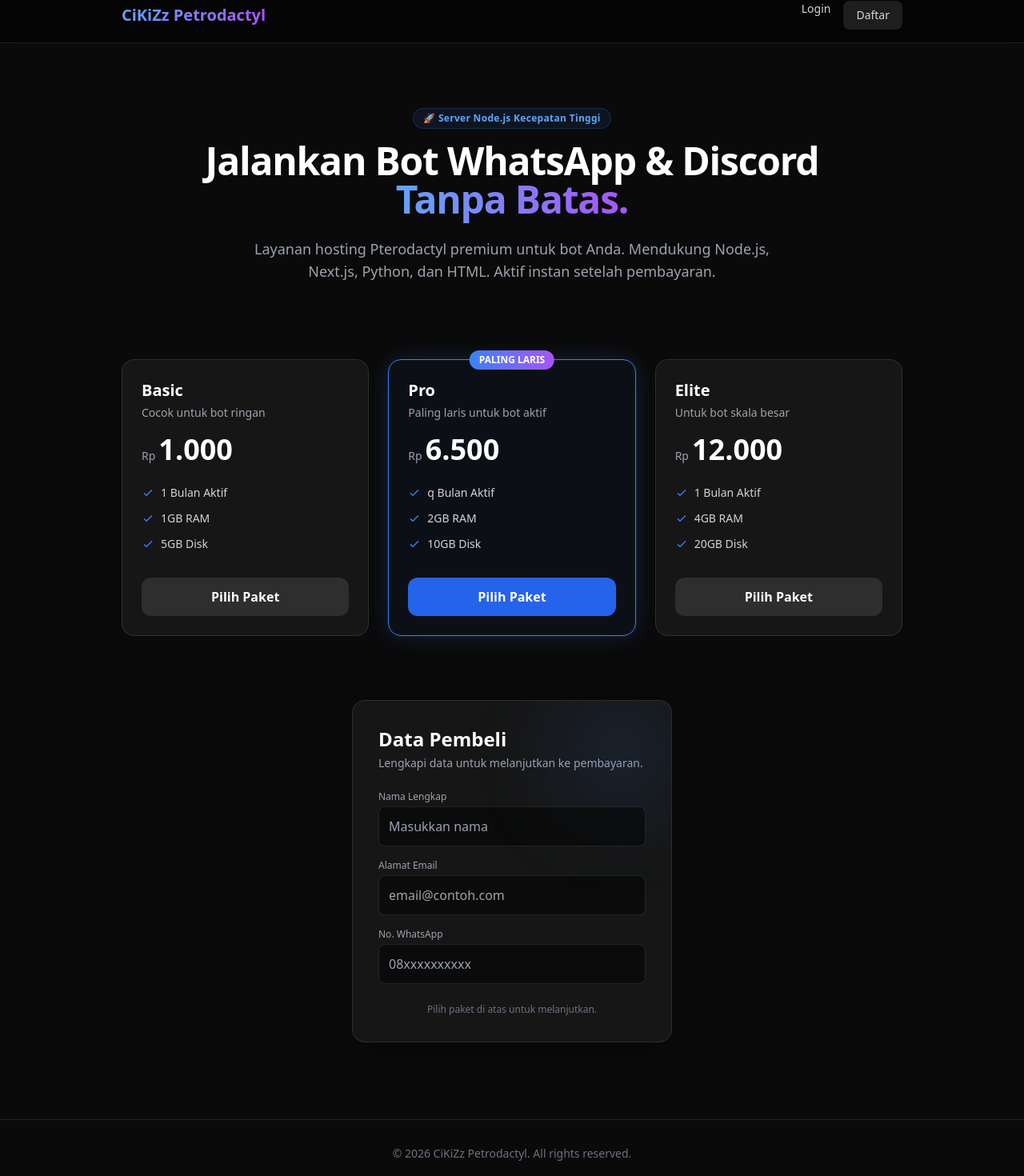
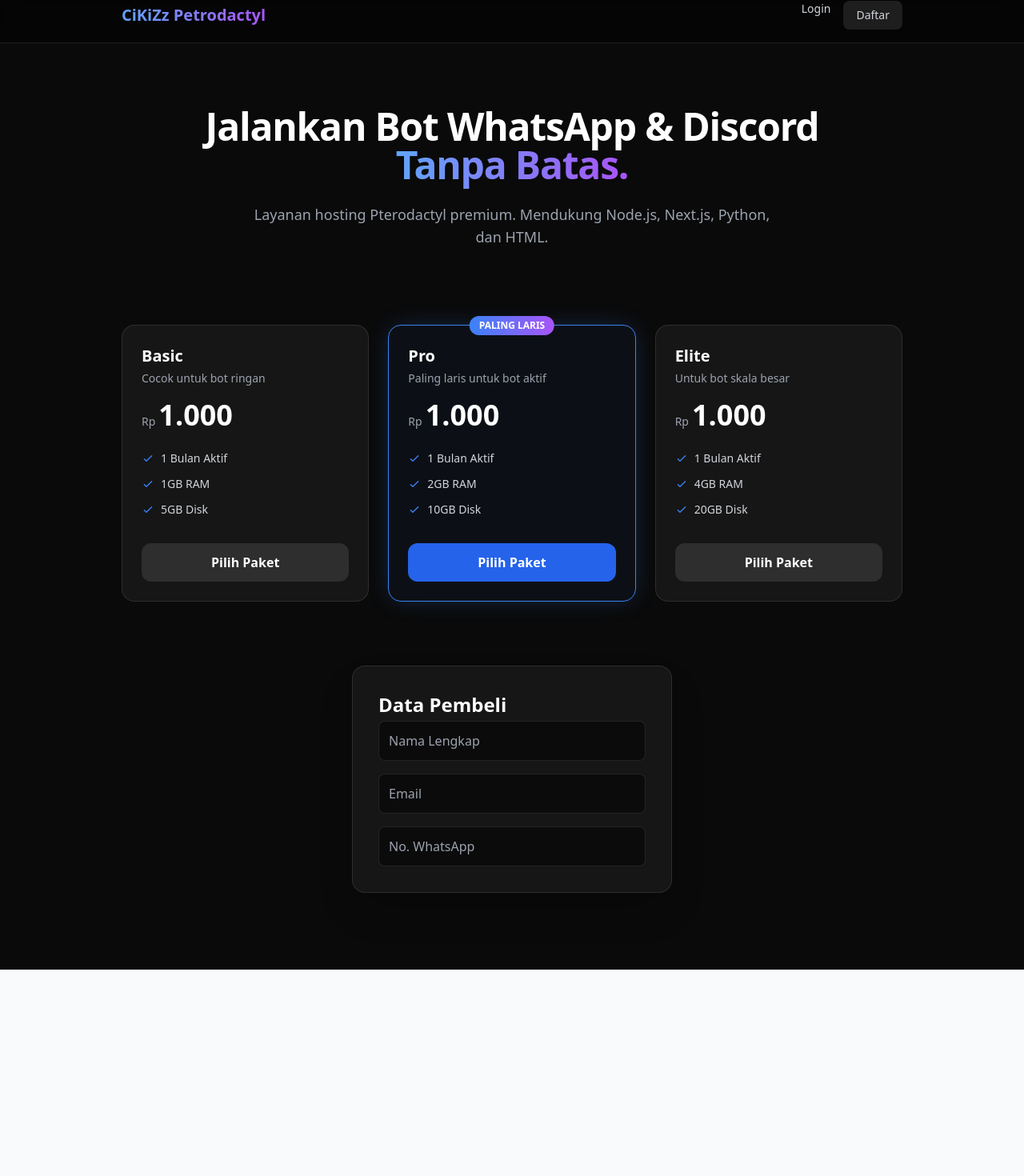
Before and after one commit to ZetsuXlinee/CiKiZz-Pterodactyl, a Next.js app: page / in a window 1280 px wide. Shown: the part 15-1485 px from the top of the page at 80% size. After the commit the page ends 1227 px from the top, so only its background shows below. Built offline with nearby package versions, Linux system fonts and the light colour scheme.

Commit message:
Update page.tsx

```diff
--- a/app/page.tsx
+++ b/app/page.tsx
@@ -1,25 +1,59 @@
 'use client';
-import { useState } from 'react';
+import { useState, useEffect } from 'react';
 
 const plans = [
   { id: 'basic', name: 'Basic', price: 1000, desc: 'Cocok untuk bot ringan', features: ['1 Bulan Aktif', '1GB RAM', '5GB Disk'] },
-  { id: 'pro', name: 'Pro', price: 6500, desc: 'Paling laris untuk bot aktif', features: ['q Bulan Aktif', '2GB RAM', '10GB Disk'], popular: true },
-  { id: 'elite', name: 'Elite', price: 12000, desc: 'Untuk bot skala besar', features: ['1 Bulan Aktif', '4GB RAM', '20GB Disk'] },
+  { id: 'pro', name: 'Pro', price: 1000, desc: 'Paling laris untuk bot aktif', features: ['1 Bulan Aktif', '2GB RAM', '10GB Disk'], popular: true },
+  { id: 'elite', name: 'Elite', price: 1000, desc: 'Untuk bot skala besar', features: ['1 Bulan Aktif', '4GB RAM', '20GB Disk'] },
 ];
 
 export default function Home() {
   const [form, setForm] = useState({ name: '', email: '', phone: '' });
   const [loading, setLoading] = useState(false);
   const [qrData, setQrData] = useState<{img: string, total: number, ref: string} | null>(null);
-  // State baru untuk menampung data akun
   const [accountData, setAccountData] = useState<{username: string, password: string, panelUrl: string} | null>(null);
+  const [statusMessage, setStatusMessage] = useState('');
+
+  // Fungsi cek status otomatis
+  useEffect(() => {
+    let interval: NodeJS.Timeout;
+
+    if (qrData) {
+      interval = setInterval(async () => {
+        try {
+          const res = await fetch('/api/check-status', {
+            method: 'POST',
+            headers: { 'Content-Type': 'application/json' },
+            body: JSON.stringify({ ref: qrData.ref })
+          });
+          const data = await res.json();
+
+          if (data.status === 'COMPLETED' && data.account) {
+            setQrData(null);
+            setAccountData(data.account);
+            clearInterval(interval);
+          } else if (data.status === 'PROVISIONING') {
+            setStatusMessage('Pembayaran diterima! Sedang membuat server Anda...');
+          } else if (data.status === 'FAILED') {
+            setStatusMessage('Gagal membuat server. Hubungi Admin.');
+            clearInterval(interval);
+          }
+        } catch (e) {
+          console.log('Cek status error');
+        }
+      }, 3000); // Cek setiap 3 detik
+    }
+
+    return () => clearInterval(interval);
+  }, [qrData]);
 
   async function handleBuy(planId: string) {
     if (!form.name || !form.email || !form.phone) {
-      alert('Mohon isi Nama, Email, dan No. WhatsApp terlebih dahulu di form bawah!');
+      alert('Mohon isi Nama, Email, dan No. WhatsApp terlebih dahulu!');
       return;
     }
     setLoading(true);
+    setStatusMessage('');
 
     try {
       const res = await fetch('/api/checkout', {
@@ -42,35 +76,8 @@ export default function Home() {
     }
   }
 
-  async function checkPaymentStatus() {
-    if (!qrData) return;
-    setLoading(true);
-    try {
-      const res = await fetch('/api/check-status', {
-        method: 'POST',
-        headers: { 'Content-Type': 'application/json' },
-        body: JSON.stringify({ ref: qrData.ref })
-      });
-      const data = await res.json();
-
-      if (data.status === 'COMPLETED' && data.account) {
-        // Jika selesai, tutup QRIS dan tampilkan akun
-        setQrData(null);
-        setAccountData(data.account);
-      } else if (data.status === 'PROVISIONING') {
-        alert('Pembayaran Berhasil! Server Anda sedang dibuat (mohon tunggu 10-30 detik), lalu klik Cek Status lagi.');
-      } else {
-        alert('Pembayaran belum masuk. Silakan tunggu 1-2 menit lalu cek lagi.');
-      }
-    } catch (e) {
-      alert('Gagal mengecek status.');
-    }
-    setLoading(false);
-  }
-
   return (
     <div className="min-h-screen bg-[#0a0a0a] text-white selection:bg-blue-500/30">
-      {/* Navbar */}
       <nav className="border-b border-white/10 bg-black/50 backdrop-blur-md sticky top-0 z-40">
         <div className="max-w-5xl mx-auto px-6 py-4 flex justify-between items-center">
           <h1 className="text-xl font-bold bg-gradient-to-r from-blue-400 to-purple-500 bg-clip-text text-transparent">CiKiZz Petrodactyl</h1>
@@ -81,51 +88,26 @@ export default function Home() {
         </div>
       </nav>
 
-      {/* Hero Section */}
       <header className="max-w-4xl mx-auto px-6 pt-20 pb-16 text-center">
-        <div className="inline-block mb-4 px-3 py-1 rounded-full bg-blue-500/10 border border-blue-500/20 text-blue-400 text-xs font-semibold tracking-wide">
-          🚀 Server Node.js Kecepatan Tinggi
-        </div>
         <h1 className="text-4xl md:text-5xl font-extrabold mb-6 tracking-tight">
           Jalankan Bot WhatsApp & Discord <br className="hidden md:block"/>
           <span className="bg-gradient-to-r from-blue-400 to-purple-500 bg-clip-text text-transparent">Tanpa Batas.</span>
         </h1>
-        <p className="text-gray-400 text-lg mb-8 max-w-2xl mx-auto">
-          Layanan hosting Pterodactyl premium untuk bot Anda. Mendukung Node.js, Next.js, Python, dan HTML. Aktif instan setelah pembayaran.
-        </p>
+        <p className="text-gray-400 text-lg mb-8 max-w-2xl mx-auto">Layanan hosting Pterodactyl premium. Mendukung Node.js, Next.js, Python, dan HTML.</p>
       </header>
 
-      {/* Pricing Cards */}
       <section className="max-w-5xl mx-auto px-6 pb-20">
         <div className="grid md:grid-cols-3 gap-6">
           {plans.map((p) => (
-            <div key={p.id} className={`relative p-6 rounded-2xl border ${p.popular ? 'border-blue-500 bg-blue-500/5 shadow-[0_0_30px_-5px_rgba(59,130,246,0.3)]' : 'border-white/10 bg-white/5'} flex flex-col transition-all duration-300 hover:-translate-y-1`}>
-              {p.popular && (
-                <div className="absolute top-0 left-1/2 -translate-x-1/2 -translate-y-1/2 bg-gradient-to-r from-blue-500 to-purple-500 text-white text-xs font-bold px-3 py-1 rounded-full">
-                  PALING LARIS
-                </div>
-              )}
+            <div key={p.id} className={`relative p-6 rounded-2xl border ${p.popular ? 'border-blue-500 bg-blue-500/5 shadow-[0_0_30px_-5px_rgba(59,130,246,0.3)]' : 'border-white/10 bg-white/5'} flex flex-col`}>
+              {p.popular && <div className="absolute top-0 left-1/2 -translate-x-1/2 -translate-y-1/2 bg-gradient-to-r from-blue-500 to-purple-500 text-white text-xs font-bold px-3 py-1 rounded-full">PALING LARIS</div>}
               <h2 className="text-xl font-bold mb-1">{p.name}</h2>
               <p className="text-sm text-gray-400 mb-4">{p.desc}</p>
-              <div className="mb-6 flex items-baseline gap-1">
-                <span className="text-gray-400 text-sm">Rp</span>
-                <span className="text-4xl font-extrabold">{p.price.toLocaleString('id-ID')}</span>
-              </div>
-
+              <div className="mb-6 flex items-baseline gap-1"><span className="text-gray-400 text-sm">Rp</span><span className="text-4xl font-extrabold">{p.price.toLocaleString('id-ID')}</span></div>
               <ul className="space-y-3 mb-8 flex-1">
-                {p.features.map((f, i) => (
-                  <li key={i} className="flex items-center gap-2 text-sm text-gray-300">
-                    <svg className="w-4 h-4 text-blue-500" fill="none" viewBox="0 0 24 24" stroke="currentColor"><path strokeLinecap="round" strokeLinejoin="round" strokeWidth="2" d="M5 13l4 4L19 7" /></svg>
-                    {f}
-                  </li>
-                ))}
+                {p.features.map((f, i) => (<li key={i} className="flex items-center gap-2 text-sm text-gray-300"><svg className="w-4 h-4 text-blue-500" fill="none" viewBox="0 0 24 24" stroke="currentColor"><path strokeLinecap="round" strokeLinejoin="round" strokeWidth="2" d="M5 13l4 4L19 7" /></svg>{f}</li>))}
               </ul>
-
-              <button
-                onClick={() => handleBuy(p.id)}
-                disabled={loading}
-                className={`w-full py-3 rounded-xl font-semibold transition-all ${p.popular ? 'bg-blue-600 hover:bg-blue-500 text-white' : 'bg-white/10 hover:bg-white/20 text-white'} disabled:opacity-50`}
-              >
+              <button onClick={() => handleBuy(p.id)} disabled={loading} className={`w-full py-3 rounded-xl font-semibold ${p.popular ? 'bg-blue-600 hover:bg-blue-500' : 'bg-white/10 hover:bg-white/20'}`}>
                 {loading ? 'Memproses...' : 'Pilih Paket'}
               </button>
             </div>
@@ -133,53 +115,34 @@ export default function Home() {
         </div>
       </section>
 
-      {/* Checkout Form */}
       <section className="max-w-md mx-auto px-6 pb-24">
-        <div className="bg-white/5 border border-white/10 p-8 rounded-2xl shadow-2xl relative overflow-hidden">
-          <div className="absolute top-0 right-0 w-32 h-32 bg-blue-500/20 blur-[60px] rounded-full"></div>
-
+        <div className="bg-white/5 border border-white/10 p-8 rounded-2xl shadow-2xl">
           <h3 className="text-2xl font-bold mb-1">Data Pembeli</h3>
-          <p className="text-sm text-gray-400 mb-6">Lengkapi data untuk melanjutkan ke pembayaran.</p>
-
-          <div className="space-y-4 relative z-10">
-            <div>
-              <label className="block text-xs font-medium text-gray-400 mb-1">Nama Lengkap</label>
-              <input className="w-full bg-black/50 border border-white/10 p-3 rounded-lg text-white focus:outline-none focus:border-blue-500 transition-colors" placeholder="Masukkan nama" value={form.name} onChange={(e) => setForm({ ...form, name: e.target.value })} />
-            </div>
-            <div>
-              <label className="block text-xs font-medium text-gray-400 mb-1">Alamat Email</label>
-              <input className="w-full bg-black/50 border border-white/10 p-3 rounded-lg text-white focus:outline-none focus:border-blue-500 transition-colors" placeholder="email@contoh.com" type="email" value={form.email} onChange={(e) => setForm({ ...form, email: e.target.value })} />
-            </div>
-            <div>
-              <label className="block text-xs font-medium text-gray-400 mb-1">No. WhatsApp</label>
-              <input className="w-full bg-black/50 border border-white/10 p-3 rounded-lg text-white focus:outline-none focus:border-blue-500 transition-colors" placeholder="08xxxxxxxxxx" value={form.phone} onChange={(e) => setForm({ ...form, phone: e.target.value })} />
-            </div>
+          <div className="space-y-4">
+            <input className="w-full bg-black/50 border border-white/10 p-3 rounded-lg text-white" placeholder="Nama Lengkap" value={form.name} onChange={(e) => setForm({ ...form, name: e.target.value })} />
+            <input className="w-full bg-black/50 border border-white/10 p-3 rounded-lg text-white" placeholder="Email" type="email" value={form.email} onChange={(e) => setForm({ ...form, email: e.target.value })} />
+            <input className="w-full bg-black/50 border border-white/10 p-3 rounded-lg text-white" placeholder="No. WhatsApp" value={form.phone} onChange={(e) => setForm({ ...form, phone: e.target.value })} />
           </div>
-          <p className="text-center text-xs text-gray-500 mt-6">Pilih paket di atas untuk melanjutkan.</p>
         </div>
       </section>
-
-      {/* Footer */}
-      <footer className="border-t border-white/10 py-8 text-center text-sm text-gray-500">
-        &copy; {new Date().getFullYear()} CiKiZz Petrodactyl. All rights reserved.
-      </footer>
 
       {/* MODAL QR CODE */}
       {qrData && (
         <div className="fixed inset-0 bg-black/80 backdrop-blur-sm flex items-center justify-center p-4 z-50">
-          <div className="bg-white text-black p-6 rounded-2xl max-w-sm w-full text-center relative">
+          <div className="bg-white text-black p-6 rounded-2xl max-w-sm w-full text-center">
             <h3 className="text-xl font-bold mb-2">Scan untuk Membayar</h3>
             <p className="text-sm text-gray-600 mb-4">Total Tagihan: <b>Rp {qrData.total.toLocaleString('id-ID')}</b></p>
-            <div className="bg-gray-100 p-2 rounded-lg mb-4">
-              <img src={qrData.img} alt="QRIS" className="w-full rounded" />
-            </div>
-            <p className="text-xs text-gray-500 mb-6 font-mono bg-gray-100 py-1 rounded">Ref: {qrData.ref}</p>
-            <button onClick={checkPaymentStatus} disabled={loading} className="w-full bg-green-600 hover:bg-green-500 text-white py-3 rounded-lg font-semibold mb-2 transition disabled:opacity-50">
-              {loading ? 'Mengecek...' : 'Saya Sudah Bayar (Cek Status)'}
-            </button>
-            <button onClick={() => setQrData(null)} className="w-full bg-gray-200 hover:bg-gray-300 py-2 rounded-lg text-sm font-semibold text-gray-700 transition">
-              Tutup
-            </button>
+            <div className="bg-gray-100 p-2 rounded-lg mb-4"><img src={qrData.img} alt="QRIS" className="w-full rounded" /></div>
+            <p className="text-xs text-gray-500 mb-2 font-mono bg-gray-100 py-1 rounded">Ref: {qrData.ref}</p>
+
+            {/* Status Message saat loading otomatis */}
+            {statusMessage && (
+              <p className={`text-sm font-semibold mb-4 ${statusMessage.includes('Gagal') ? 'text-red-500' : 'text-blue-600 animate-pulse'}`}>
+                {statusMessage}
+              </p>
+            )}
+
+            <button onClick={() => setQrData(null)} className="w-full bg-gray-200 py-2 rounded-lg text-sm font-semibold text-gray-700">Tutup</button>
           </div>
         </div>
       )}
@@ -187,35 +150,16 @@ export default function Home() {
       {/* MODAL AKUN BERHASIL DIBUAT */}
       {accountData && (
         <div className="fixed inset-0 bg-black/90 backdrop-blur-sm flex items-center justify-center p-4 z-50">
-          <div className="bg-[#1a1a1a] border border-green-500/30 p-8 rounded-2xl max-w-sm w-full text-center relative shadow-[0_0_50px_-10px_rgba(34,197,94,0.3)]">
-            <div className="w-16 h-16 bg-green-500/20 rounded-full flex items-center justify-center mx-auto mb-4">
-              <svg className="w-8 h-8 text-green-500" fill="none" viewBox="0 0 24 24" stroke="currentColor"><path strokeLinecap="round" strokeLinejoin="round" strokeWidth="3" d="M5 13l4 4L19 7" /></svg>
-            </div>
+          <div className="bg-[#1a1a1a] border border-green-500/30 p-8 rounded-2xl max-w-sm w-full text-center shadow-[0_0_50px_-10px_rgba(34,197,94,0.3)]">
+            <div className="w-16 h-16 bg-green-500/20 rounded-full flex items-center justify-center mx-auto mb-4"><svg className="w-8 h-8 text-green-500" fill="none" viewBox="0 0 24 24" stroke="currentColor"><path strokeLinecap="round" strokeLinejoin="round" strokeWidth="3" d="M5 13l4 4L19 7" /></svg></div>
             <h3 className="text-2xl font-bold text-white mb-2">Pembayaran Sukses!</h3>
             <p className="text-sm text-gray-400 mb-6">Akun Pterodactyl Anda sudah aktif. Harap simpan data di bawah ini.</p>
-
             <div className="bg-black/50 p-4 rounded-xl text-left space-y-3 mb-6 border border-white/5">
-              <div>
-                <p className="text-xs text-gray-500">Username</p>
-                <p className="font-mono text-white text-lg font-bold">{accountData.username}</p>
-              </div>
-              <div>
-                <p className="text-xs text-gray-500">Password</p>
-                <p className="font-mono text-white text-lg font-bold">{accountData.password}</p>
-              </div>
+              <div><p className="text-xs text-gray-500">Username</p><p className="font-mono text-white text-lg font-bold">{accountData.username}</p></div>
+              <div><p className="text-xs text-gray-500">Password</p><p className="font-mono text-white text-lg font-bold">{accountData.password}</p></div>
             </div>
-
-            <a
-              href={accountData.panelUrl}
-              target="_blank"
-              className="block w-full bg-blue-600 hover:bg-blue-500 text-white py-3 rounded-lg font-semibold mb-3 transition"
-            >
-              Buka Panel Sekarang
-            </a>
-
-            <button onClick={() => setAccountData(null)} className="text-sm text-gray-500 hover:text-white transition">
-              Tutup
-            </button>
+            <a href={accountData.panelUrl} target="_blank" className="block w-full bg-blue-600 hover:bg-blue-500 text-white py-3 rounded-lg font-semibold mb-3">Buka Panel Sekarang</a>
+            <button onClick={() => setAccountData(null)} className="text-sm text-gray-500 hover:text-white">Tutup</button>
           </div>
         </div>
       )}
```
